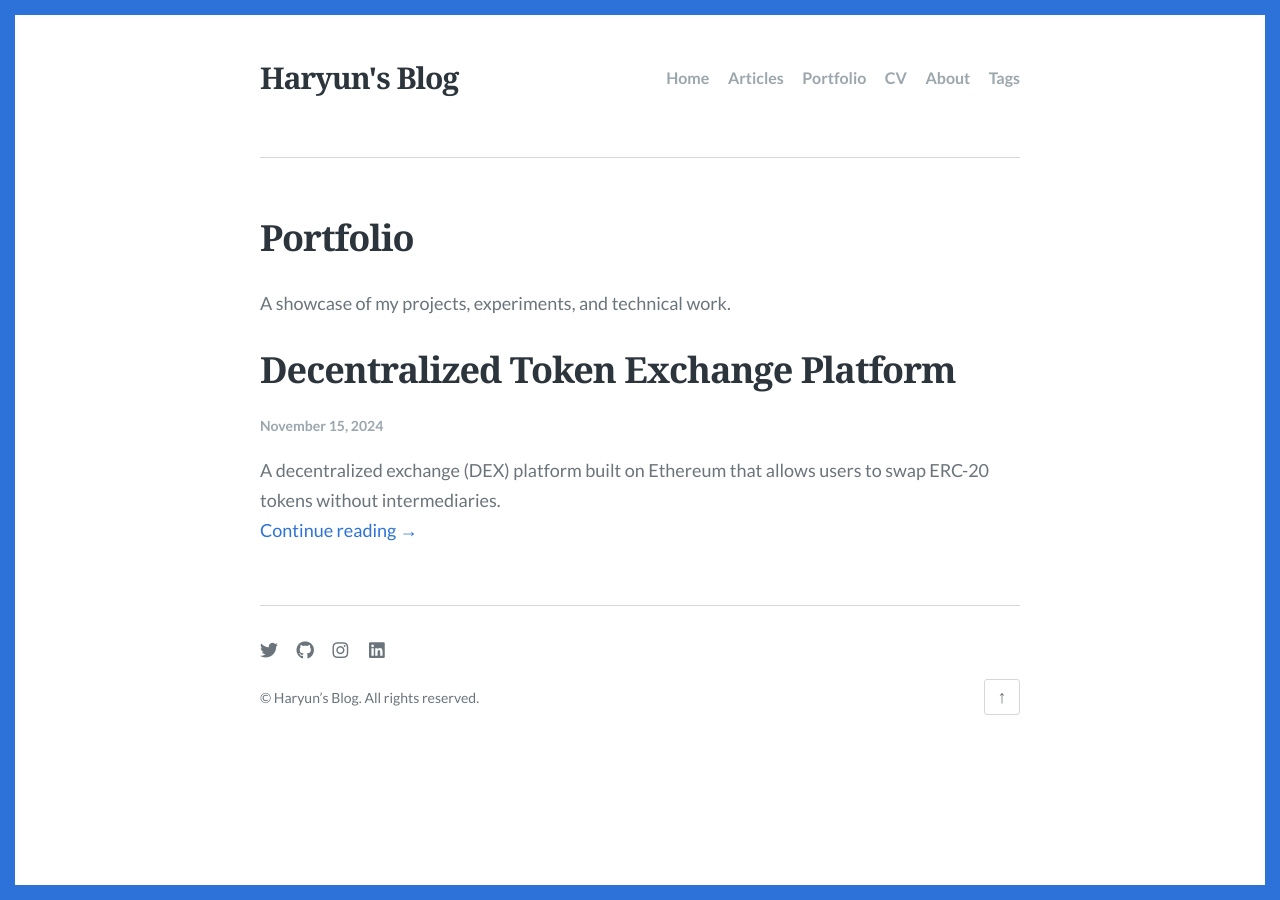
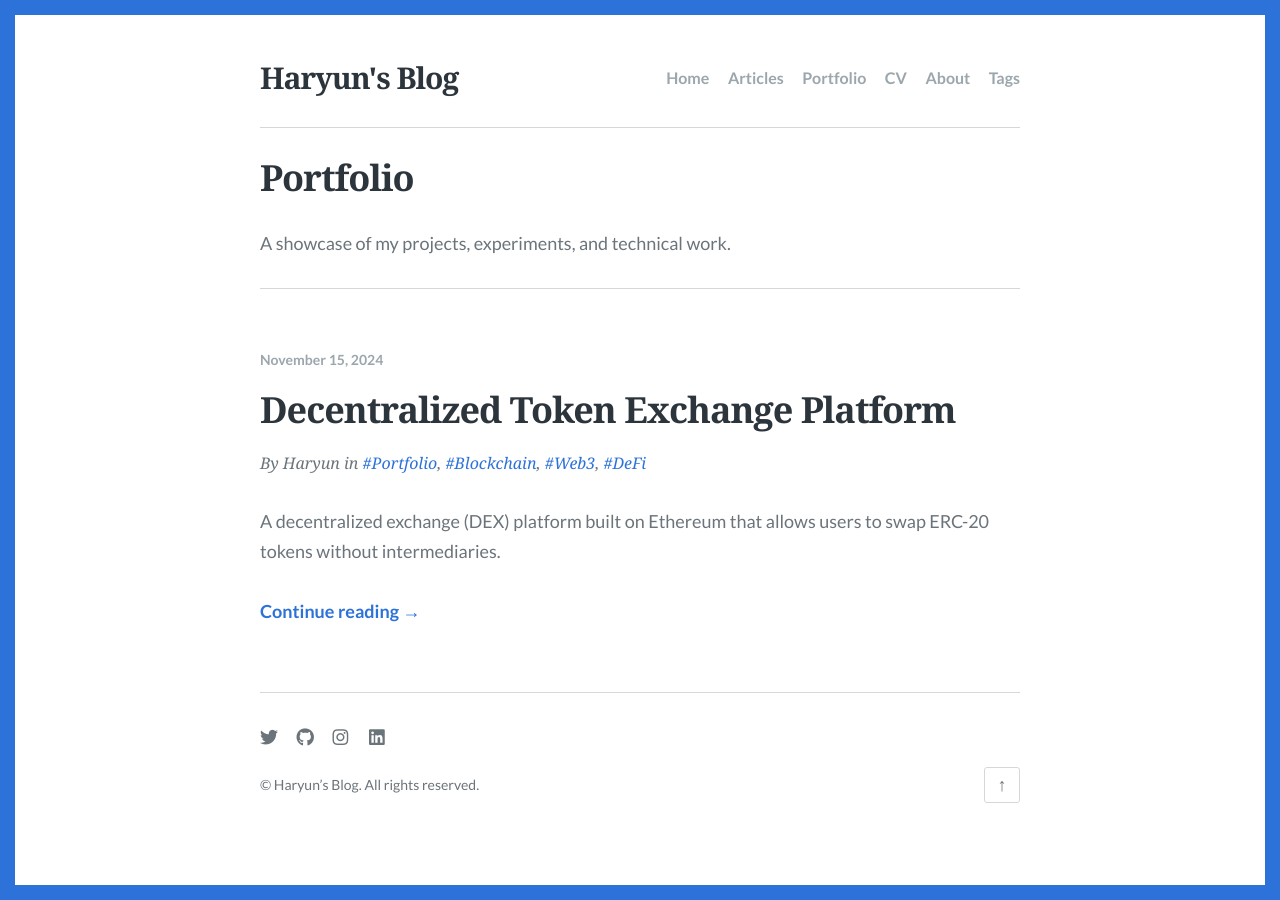
Before and after one commit to haryunio/haryun-io, a Jekyll site: the page built from haryun-io-blog/portfolio.md, in a window 1280 px wide. Built offline with Jekyll 4.4.1, drawn with Linux system fonts in a browser that asks for light colours; some web fonts are replaced.

Commit message:
feat: update layout and page system

```diff
--- a/haryun-io-blog/_includes/header.html
+++ b/haryun-io-blog/_includes/header.html
@@ -25,8 +25,10 @@
   <button id="menu-open" class="menu-toggle"><span class="screen-reader-text">Open Menu</span><span class="icon-menu" aria-hidden="true"></span></button>
 </header>
 
+{% comment %}
 {% if site.description and site.description != "" and page.url == "/" %}
 <div class="site-description fadeInDown delay_05s">
   <p>{{ site.description }}</p>
 </div><!-- .site-description -->
 {% endif %}
+{% endcomment %}
--- a/haryun-io-blog/_layouts/tags.html
+++ b/haryun-io-blog/_layouts/tags.html
@@ -22,8 +22,8 @@ layout: default
           <li><a href="{{ site.baseurl }}{{ post.url }}">{{ post.title }}</a> <span class="archive-meta"> — <time class="archive-date" datetime="{{ post.date | date: "%Y-%m-%d" }}">{{ post.date | date: "%B %-d, %Y" }}</time></span></li>
         {% endfor %}
         </ul><!-- .archive-post-list -->
-        <p><a href="#top" class="archive-top-link">Return to top &#8593;</a></p>
       {% endfor %}
     </div><!-- .post-content -->
+    <p><a href="#top" class="archive-top-link">Return to top &#8593;</a></p>
   </article><!-- .post -->
 </main><!-- .site-main -->
--- a/haryun-io-blog/_sass/_content.scss
+++ b/haryun-io-blog/_sass/_content.scss
@@ -4,7 +4,7 @@
 
 .post {
   border-bottom: 1px solid _palette(border);
-  padding: 3.33333em 0 1.66667em;
+  padding: 1.66667em 0 1em;
 }
 
 .post-header {
@@ -172,3 +172,18 @@
     font-weight: bold;
   }
 }
+
+/* Nested posts adjustments for Article/Portfolio pages */
+.post-content {
+  > .post:last-child {
+    border-bottom: 0;
+  }
+
+  > .page-description + hr {
+    margin: 1.5em 0;
+  }
+
+  > hr + .post {
+    padding-top: 1.5em;
+  }
+}
--- a/haryun-io-blog/_sass/_site-header.scss
+++ b/haryun-io-blog/_sass/_site-header.scss
@@ -10,7 +10,7 @@
   display: -ms-flexbox;
   display: -webkit-flex;
   display: flex;
-  padding-bottom: 3.33333em;
+  padding-bottom: 1.66em;
   padding-top: 2.5em;
 }
 
--- a/haryun-io-blog/portfolio.md
+++ b/haryun-io-blog/portfolio.md
@@ -4,22 +4,37 @@ title: Portfolio
 permalink: /portfolio/
 ---
 
-A showcase of my projects, experiments, and technical work.
+<p class="page-description">A showcase of my projects, experiments, and technical work.</p>
 
-<div class="posts-list">
+<hr />
+
 {% for post in site.posts %}
   {% if post.tags contains 'Portfolio' %}
-  <article class="post-item">
-    <h2 class="post-title"><a href="{{ post.url | relative_url }}">{{ post.title }}</a></h2>
-    <time class="post-date" datetime="{{ post.date | date_to_xmlschema }}">{{ post.date | date: "%B %d, %Y" }}</time>
-    {% if post.content contains '<!--more-->' %}
-    <div class="post-excerpt">{{ post.content | split:'<!--more-->' | first | strip_html | truncatewords: 50 }}</div>
-    <p><a href="{{ post.url | relative_url }}" class="read-more-link">Continue reading &rarr;</a></p>
-    {% elsif post.excerpt %}
-    <div class="post-excerpt">{{ post.excerpt }}</div>
-    <p><a href="{{ post.url | relative_url }}" class="read-more-link">Continue reading &rarr;</a></p>
-    {% endif %}
-  </article>
+  <article class="post">
+    <header class="post-header">
+      <time class="post-date" datetime="{{ post.date | date: "%Y-%m-%d" }}">{{post.date | date: "%B %-d, %Y" }}</time>
+      <h2 class="post-title"><a href="{{ site.baseurl }}{{ post.url }}" rel="bookmark">{{post.title}}</a></h2>
+      <div class="post-meta">
+        By <span class="post-author">{{ site.data.author.name }}</span>{% if post.tags.size > 0 %}<span
+          class="post-tags"> in
+          {% for tag in post.tags %}<a href="{{ site.baseurl }}/tags/#{{ tag | cgi_escape }}" rel="tag">{{ tag }}</a>{% unless forloop.last %}, {% endunless %}{% endfor %}</span>{% endif %}
+      </div><!-- .post-meta -->
+      {% if post.feature_image and post.feature_image != "" %}
+      <figure class="post-thumbnail image-card width-wide">
+        <a href="{{site.baseurl}}{{post.url}}"><img src="{{ post.feature_image | relative_url }}"
+            alt="{{ post.title }}"></a>
+      </figure><!-- .post-thumbnail -->
+      {% endif %}
+    </header><!-- .post-header -->
+    <div class="post-content">
+      {% if post.content contains '<!--more-->' %}
+      {{ post.content | split:'<!--more-->' | first }}
+      <p class="read-more"><a href="{{ site.baseurl }}{{ post.url }}" class="read-more-link">Continue reading &rarr;</a>
+      </p>
+      {% else %}
+      {{ post.content }}
+      {% endif %}
+    </div><!-- .post-content -->
+  </article><!-- .post -->
   {% endif %}
 {% endfor %}
-</div>
```
Also changed, not shown: haryun-io-blog/articles.md (+29 -14 lines).
